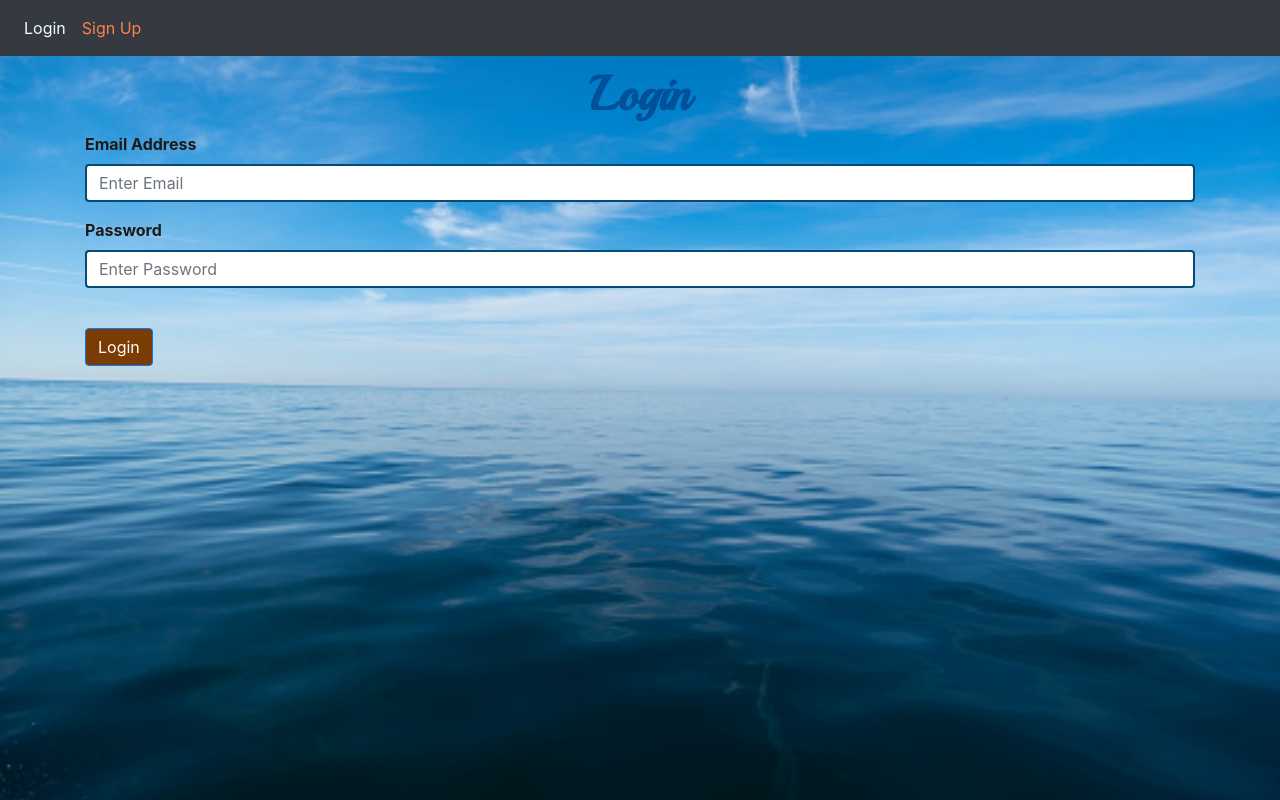
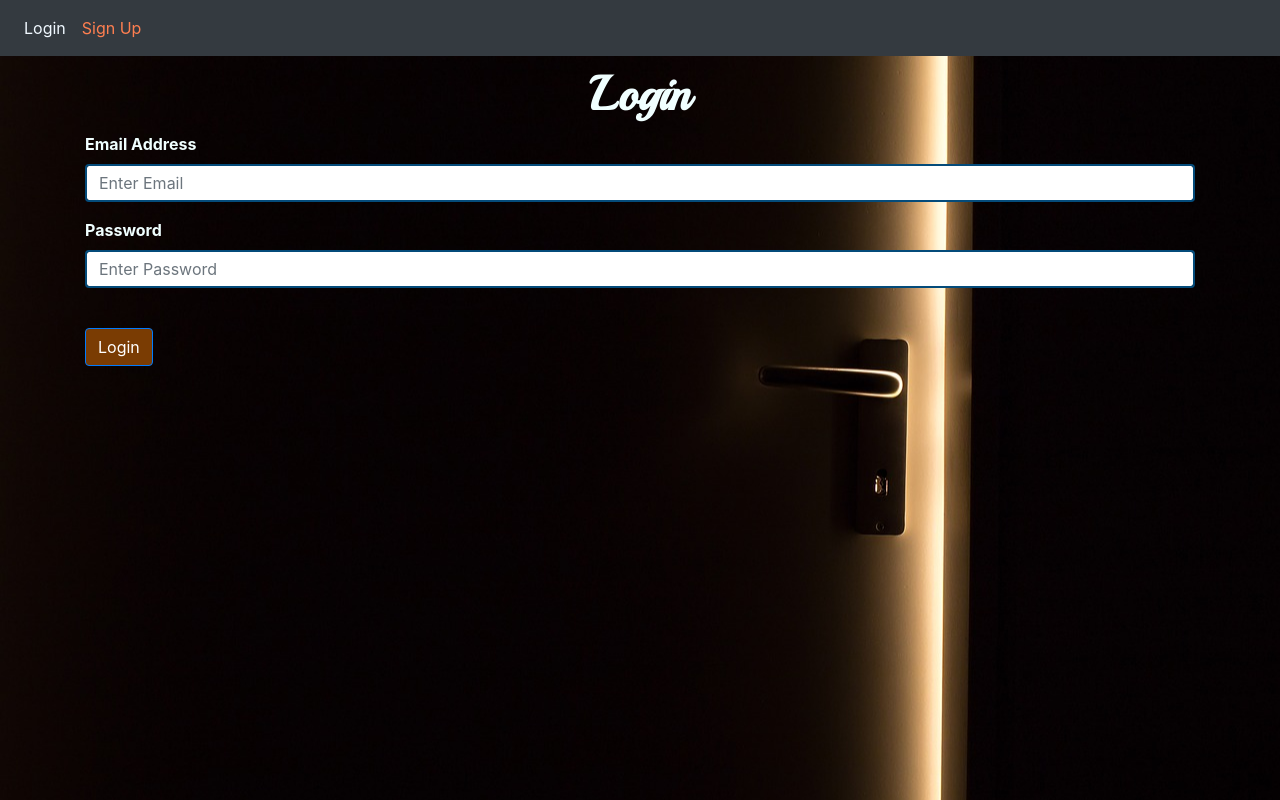
Before and after one commit to ProgrammingWithCybineer/NoteTrackerWebsite, a Flask app: page /login in a window 1280 px wide. Run offline with Flask 2, Linux system fonts and the light colour scheme; some libraries are stand-ins or nearby versions; some web fonts are replaced.

Commit message:
Added different background images to different webpages

```diff
--- a/website/static/CSS/style.css
+++ b/website/static/CSS/style.css
@@ -38,7 +38,7 @@ h1{
 }
 
 
-body{
+#notesbackground{
     background-image: url(calmocean.jpg);
     background-color: rgb(197, 197, 197);
     height: 100vh;
@@ -47,9 +47,6 @@ body{
     background-position: center;
     background-repeat: no-repeat;
     background-size: cover;
-
-
-
 }
 .noteList{
     padding: 20px;
@@ -64,6 +61,31 @@ body{
     border-radius: 10px;
     text-align: justify-content;
 
+}
+
+#loginpage{
+    color:azure;
+    font-family: 'Playball', cursive;
+    font-weight: bold;
+    font-size: 48px;
+}
+
+#loginbackground{
+    background-image:url(door.jpg);
+    height: 100vh;
+    width: fill;
+    background-attachment: fixed;
+    background-position: center;
+    background-repeat: no-repeat;
+    background-size: cover;
+}
+
+#emailAddress{
+    color:azure;
+}
+
+#passwordTitle{
+    color:azure;
 }
 
 a{
@@ -132,11 +154,3 @@ a{
     font-weight: bold;
     font-size: 48px;
 }
-
-
-#loginpage{
-    color:rgb(1, 80, 154);
-    font-family: 'Playball', cursive;
-    font-weight: bold;
-    font-size: 48px;
-}
--- a/website/templates/home.html
+++ b/website/templates/home.html
@@ -2,7 +2,7 @@
 {% block title %}Home{% endblock %}
 {% block content %}
 
-
+<body id="notesbackground">
 <div class="notebg" id="notebg">
 <h1 align="center">Notes</h1>
 <ul class="noteList" id="notes">
@@ -21,4 +21,5 @@
     </div>
 </div>
 </form>
+</body>
 {% endblock %}
--- a/website/templates/login.html
+++ b/website/templates/login.html
@@ -2,18 +2,20 @@
 {% block title %}Login{% endblock %}
 {% block content %}
 
+<body id="loginbackground">
 <form method="POST">
     <h3 id="loginpage" align="center">Login</h3>
     <div class= "form-group">
-        <label for="email"> Email Address</label>
+        <label id="emailAddress" for="email"> Email Address</label>
         <input type="email" class="form-control" id="email" name="email" placeholder="Enter Email">
     </div>
     <div class= "form-group">
-        <label for="password">Password</label>
+        <label id="passwordTitle" for="password">Password</label>
         <input type="password" class="form-control" id="password" name="password" placeholder="Enter Password">
     </div>
     <br />
     <button type="submit" class="btn btn-primary">Login</button>
 </form>
 
+</body>
 {% endblock %}
```
Also changed, not shown: website/database.db, website/static/CSS/door.jpg (added).
